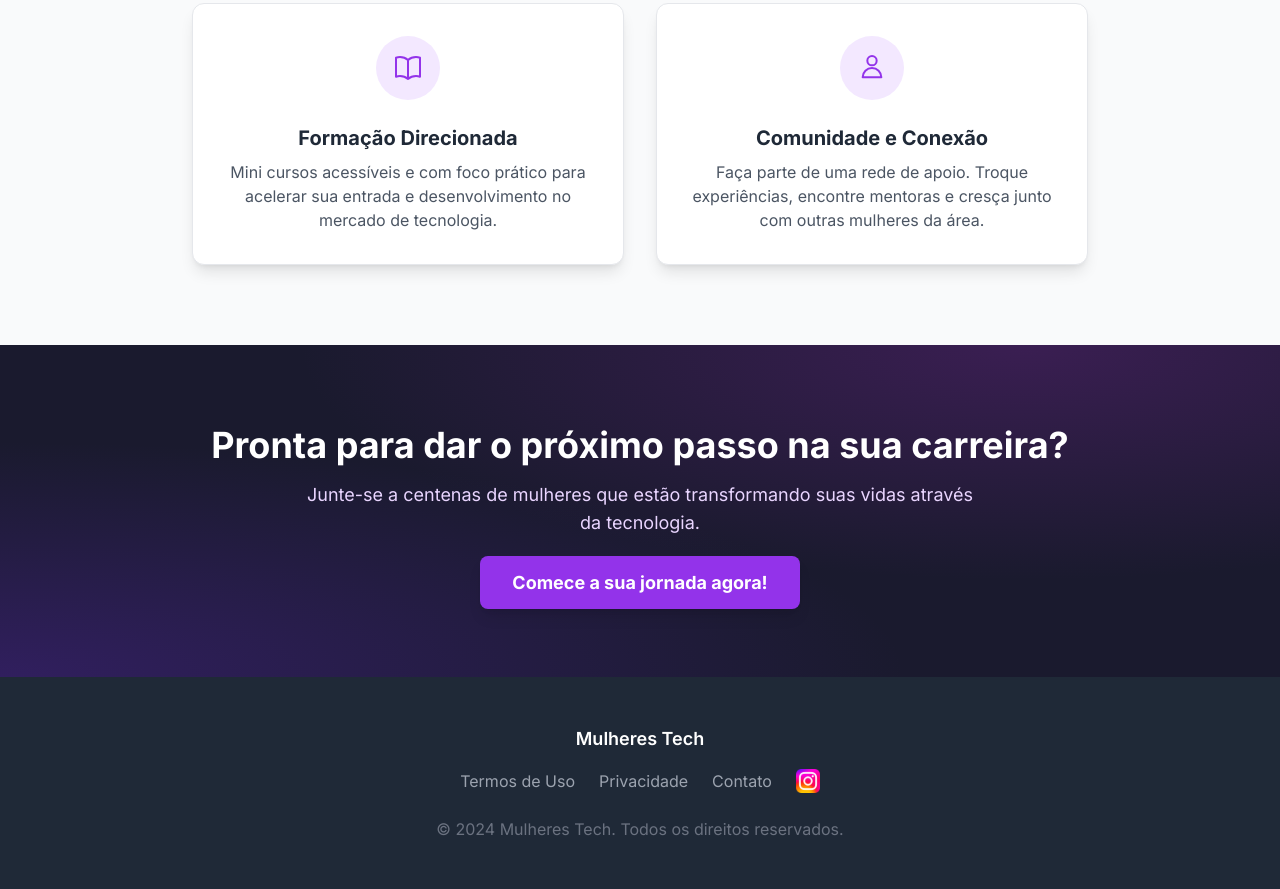
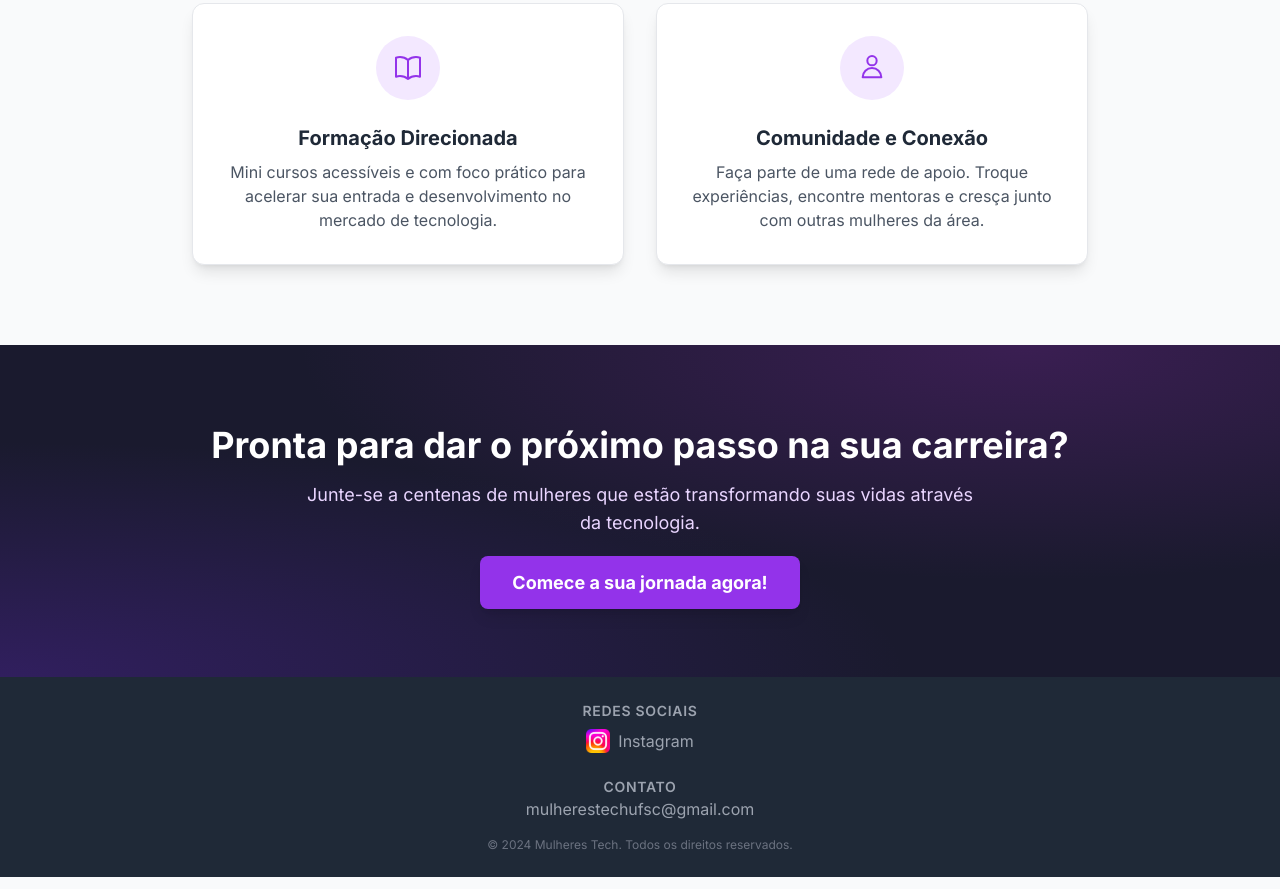
Before and after one commit to mulherestech/mulherestech, a plain HTML site: page index.html in a window 1280 px wide. Shown: the part 1985-2874 px from the top of the page. Drawn offline with nearby package versions, Linux system fonts and the light colour scheme.

Commit message:
Update index.html

```diff
--- a/index.html
+++ b/index.html
@@ -191,19 +191,26 @@
     </main>
 
     <!-- Footer -->
-    <footer class="bg-gray-800 text-white py-12">
+    <footer class="bg-gray-800 text-white py-6">
         <div class="container mx-auto px-6 text-center">
-            <p class="text-lg font-semibold">Mulheres Tech</p>
-            <div class="flex justify-center items-center space-x-6 mt-4">
-                <a href="#" class="text-gray-400 hover:text-white">Termos de Uso</a>
-                <a href="#" class="text-gray-400 hover:text-white">Privacidade</a>
-                <a href="#" class="text-gray-400 hover:text-white">Contato</a>
-                <a href="https://www.instagram.com/mulherestechufsc/" target="_blank" rel="noopener noreferrer" class="text-gray-400 hover:text-white">
-                    <span class="sr-only">Instagram</span>
-                    <img src="instagram-icon.png" alt="Instagram" class="w-6 h-6">
-                </a>
+
+            <div class="space-y-6">
+                <div>
+                    <h3 class="text-sm uppercase font-semibold tracking-wider text-gray-400">Redes Sociais</h3>
+                    <div class="flex justify-center items-center space-x-4 mt-2">
+                        <a href="https://www.instagram.com/mulherestechufsc/" target="_blank" rel="noopener noreferrer" class="text-gray-400 hover:text-white transition-colors flex items-center gap-2">
+                            <img src="instagram-icon.png" alt="Instagram" class="w-6 h-6">
+                            <span>Instagram</span>
+                        </a>
+                    </div>
+                </div>
+                <div>
+                    <h3 class="text-sm uppercase font-semibold tracking-wider text-gray-400">Contato</h3>
+                    <a href="mailto:mulherestechufsc@gmail.com" class="text-gray-400 hover:text-white transition-colors">mulherestechufsc@gmail.com</a>
+                </div>
             </div>
-            <p class="mt-6 text-gray-500">&copy; 2024 Mulheres Tech. Todos os direitos reservados.</p>
+
+            <p class="mt-4 text-gray-500 text-xs">&copy; 2024 Mulheres Tech. Todos os direitos reservados.</p>
         </div>
     </footer>
     <script>
```
